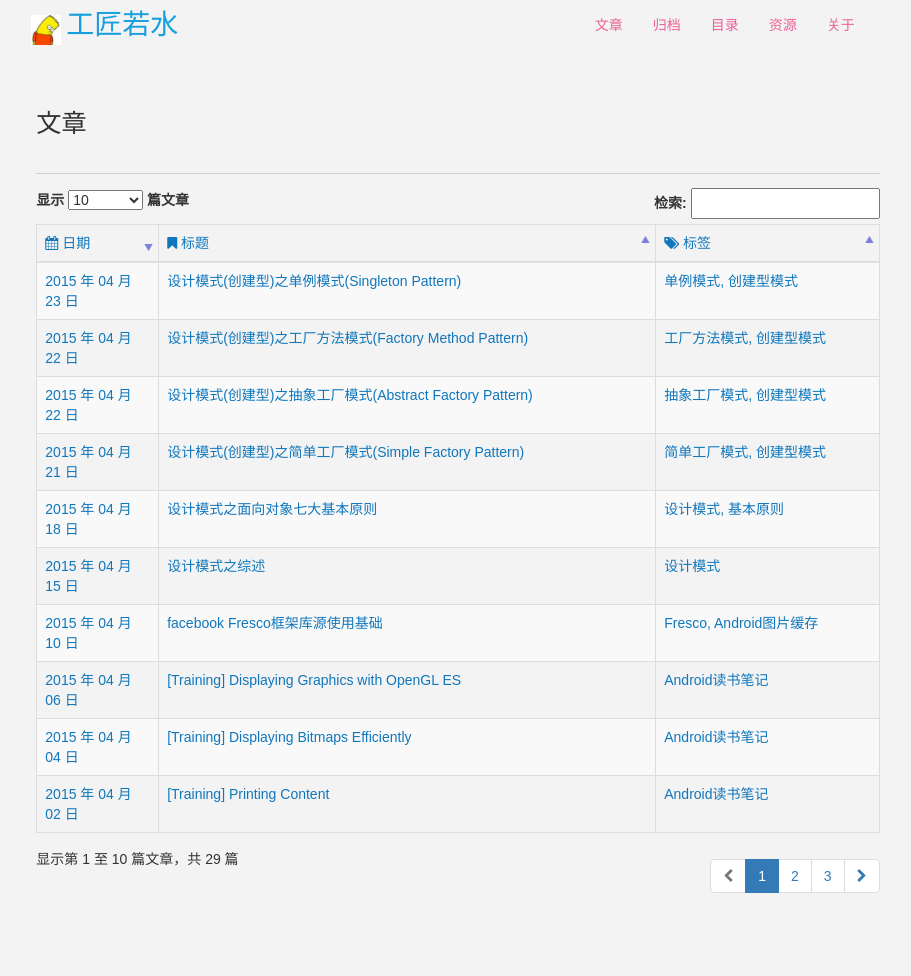
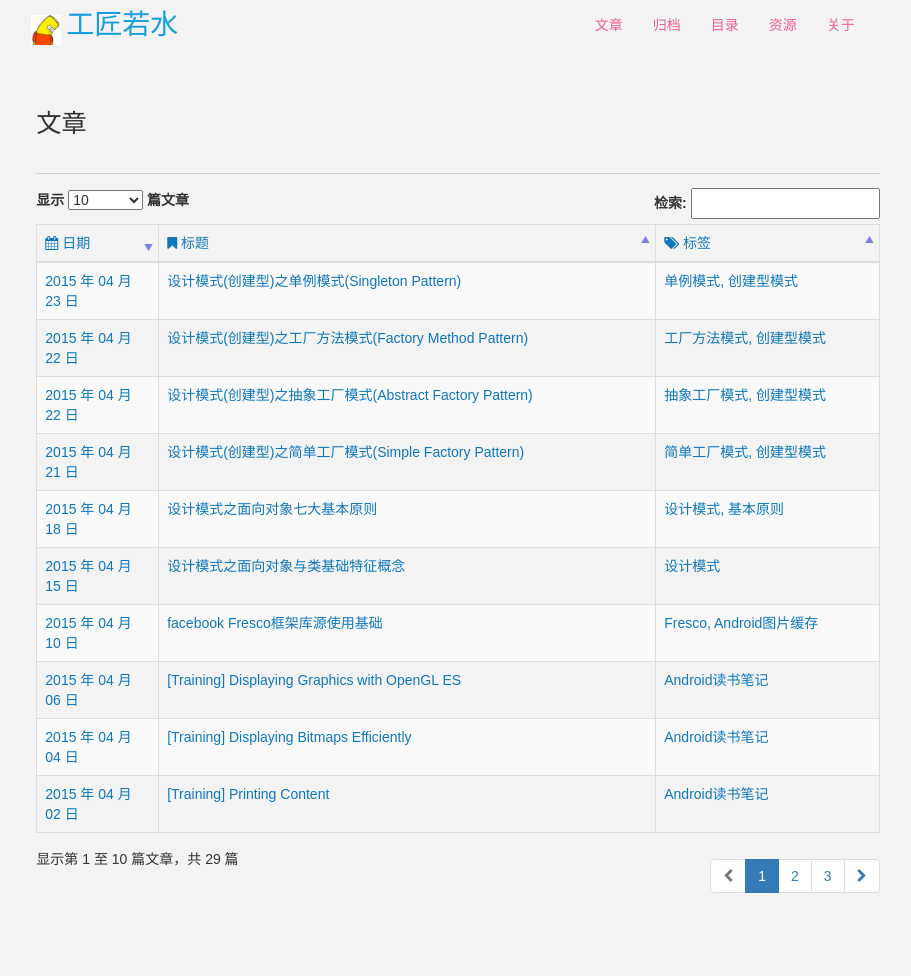
Before and after one commit to msdgwzhy6/yanbober.github.io, a Jekyll site: the page built from posts.html, in a window 1280 px wide. Shown: the whole page, without its empty margins (182-1093 px from the left). Built offline with Jekyll 4.4.1, drawn with Linux system fonts in a browser that asks for light colours; nearby versions of some CDN libraries.

Commit message:
fix blog.

```diff
--- a/_posts/2015-4-15-oo-design-pattern-01.md
+++ b/_posts/2015-4-15-oo-design-pattern-01.md
@@ -2,7 +2,7 @@
 layout: post
 keywords: 设计模式, 软件架构, 软件设计原则
 description: 设计模式系列学习记录
-title: "设计模式之综述"
+title: "设计模式之面向对象与类基础特征概念"
 categories: [设计模式]
 tags: [设计模式]
 group: archive
```
